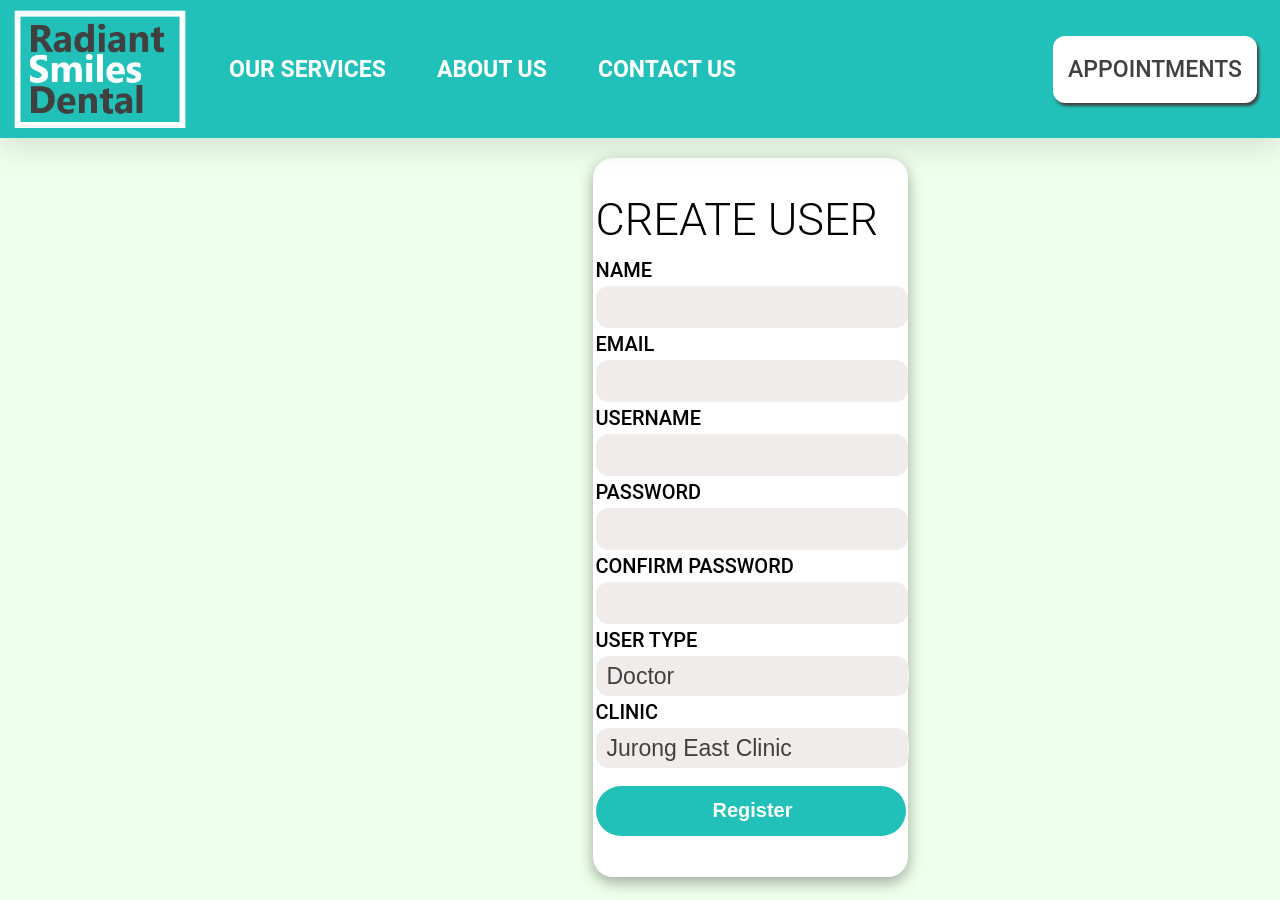
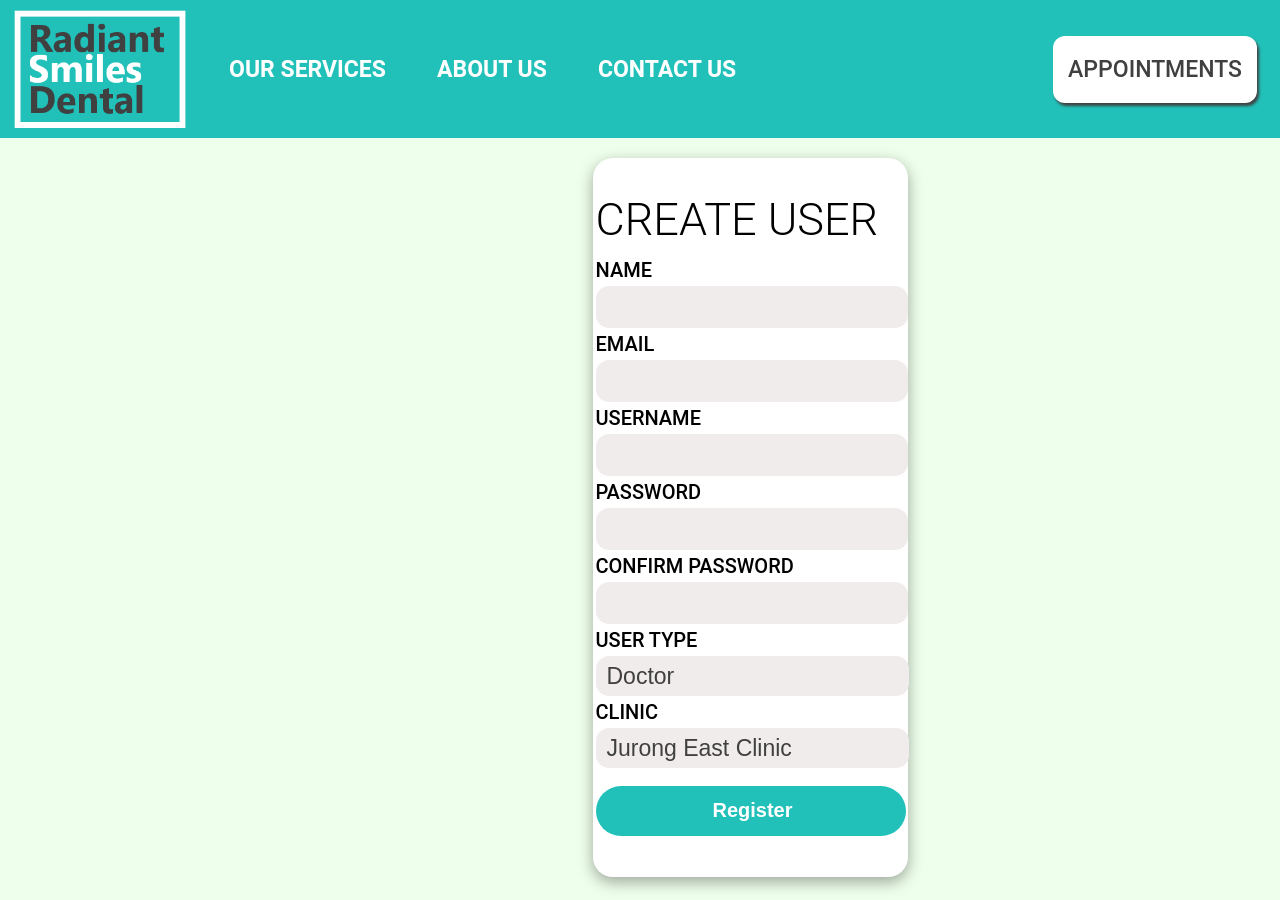
Before and after one commit to koarine/Dental-Website-Project, a PHP site: page /adminreg.php in a window 1280 px wide; the page is wider, and only the part inside the window is pictured. Run offline with PHP 8.4, Linux system fonts and the light colour scheme; a user stored in the database is signed in.

Commit message:
removed header shadow

```diff
--- a/adminreg.php
+++ b/adminreg.php
@@ -71,7 +71,6 @@
                 position:fixed;
                 min-width: 1050px;
                 min-height:138px;
-                box-shadow: rgba(100, 100, 111, 0.2) 0px 7px 29px 0px;
             }
             #left-header{
                 width: 12.5%;
```
